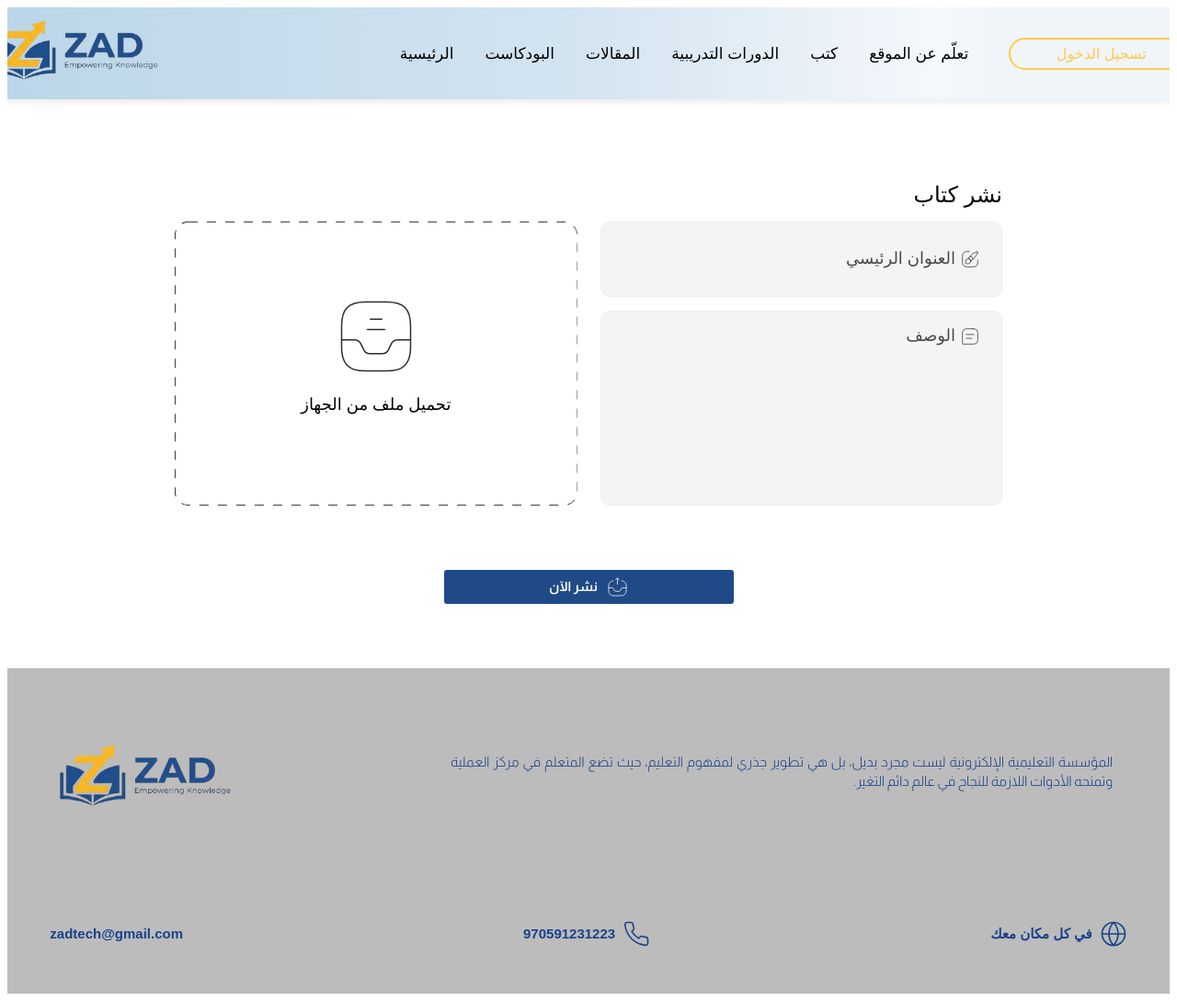
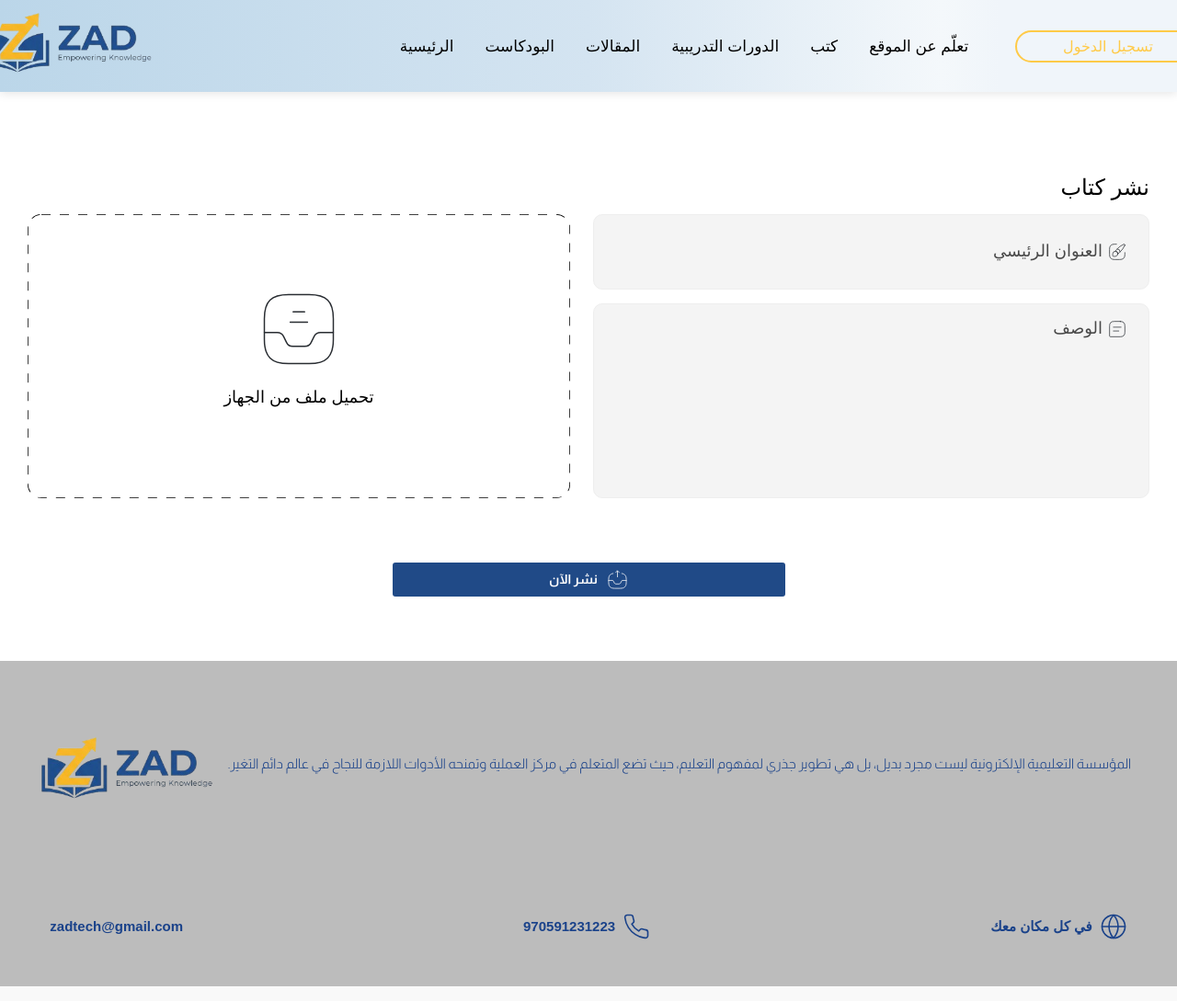
Before and after one commit to ahmed-abuarmana/ZADtech, a Django app: page /books/add-new-book/ in a window 1280 px wide. Shown: the whole page at 92% size. Run offline with Django 5.2, Linux system fonts and the light colour scheme.

Commit message:
Update style.css

```diff
--- a/Frontend/static/core/css/style.css
+++ b/Frontend/static/core/css/style.css
@@ -1,4 +1,26 @@
+/* الحل الأخير والقاطع لإلغاء أي حركة أفقية نهائياً من الجذور */
+html {
+    width: 100% !important;
+    max-width: 100% !important;
+    overflow-x: hidden !important;
+    margin: 0 !important;
+    padding: 0 !important;
+}
 
+body {
+    width: 100% !important;
+    max-width: 100% !important;
+    overflow-x: hidden !important;
+    margin: 0 !important;
+    padding: 0 !important;
+    position: relative !important;
+}
+
+/* إيقاف تمدد أي عنصر واحتوائه بالكامل داخل الشاشة */
+div, section, header, footer, nav, main {
+    max-width: 100% !important;
+    box-sizing: border-box !important;
+}
  /* الميديا لحذف الهوامش او الزوائد*/
 @media (max-width: 1024px) {
     html, body {
```
